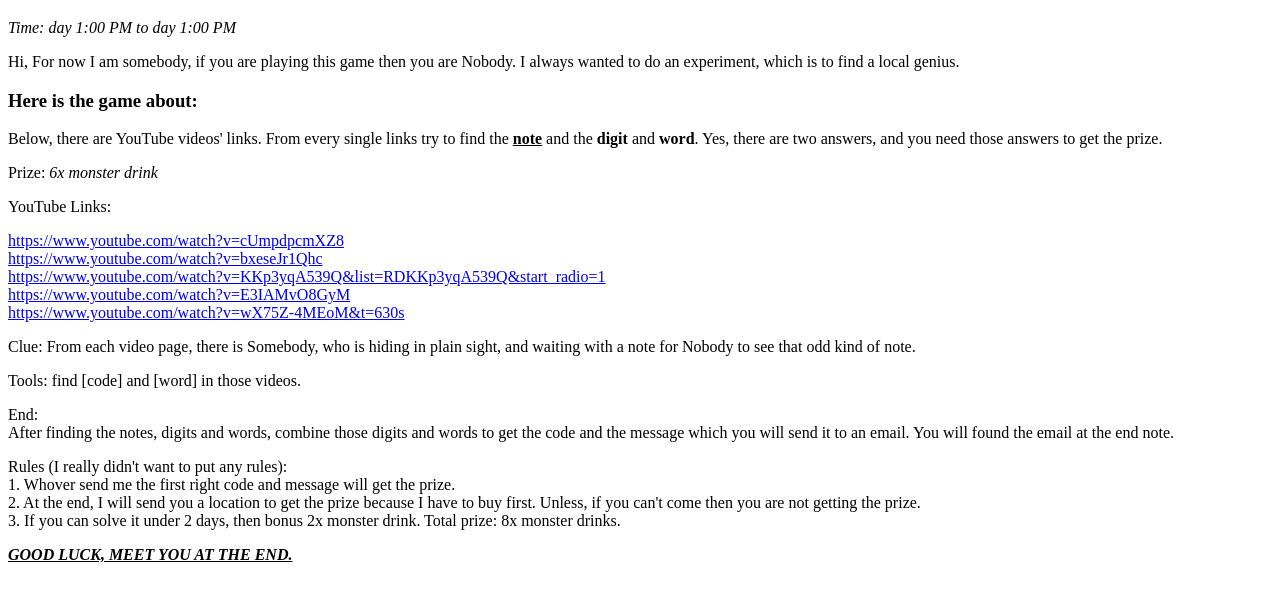
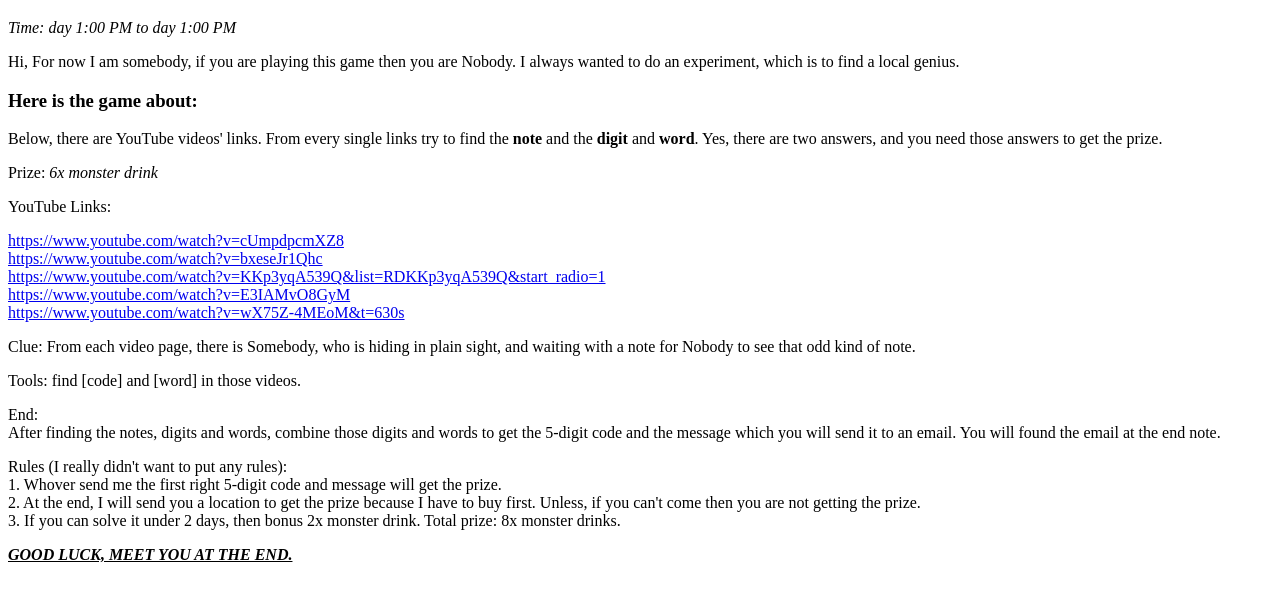
Before and after one commit to Nobody-9ame/nobody-s-game.github.io, a plain HTML site: page index.html in a window 1280 px wide. Shown: the part 61-662 px from the top of the page. Drawn offline with Linux system fonts and the light colour scheme.

Commit message:
Update index.html

```diff
--- a/index.html
+++ b/index.html
@@ -22,7 +22,7 @@
     </h3>
 
     <p>
-        Below, there are YouTube videos' links. From every single links try to find the <b><u>note</u></b> and the <b>digit</b> and <b>word</b>.
+        Below, there are YouTube videos' links. From every single links try to find the <b>note</b> and the <b>digit</b> and <b>word</b>.
         Yes, there are two answers, and you need those answers to get the prize.
     </p>
 
@@ -40,12 +40,13 @@
 
     <p>Tools: find [code] and [word] in those videos.</p>
 
-    <p>End: <br> After finding the notes, digits and words, combine those digits and words to get the code and the message which you will send it to an email.
+    <p>End: <br> After finding the notes, digits and words, combine those digits and words to get the 5-digit code and the message which you will send it to an email.
          You will found the email at the end note.</p>
 
-    <p>Rules (I really didn't want to put any rules): <br>1. Whover send me the first right code and message will get the prize. <br>2. At the end, I will send you a location to get the prize because I have to buy first. Unless, if you can't come then you are not getting the prize. <br> 3. If you can solve it under 2 days, then bonus 2x monster drink. Total prize: 8x monster drinks.</p>
+    <p>Rules (I really didn't want to put any rules): <br>1. Whover send me the first right 5-digit code and message will get the prize. <br>2. At the end, I will send you a location to get the prize because I have to buy first. Unless, if you can't come then you are not getting the prize. <br> 3. If you can solve it under 2 days, then bonus 2x monster drink. Total prize: 8x monster drinks.</p>
 
     <b><i><u>GOOD LUCK, MEET YOU AT THE END.</u></i></b>
 
 </body>
+
 </html>
```
